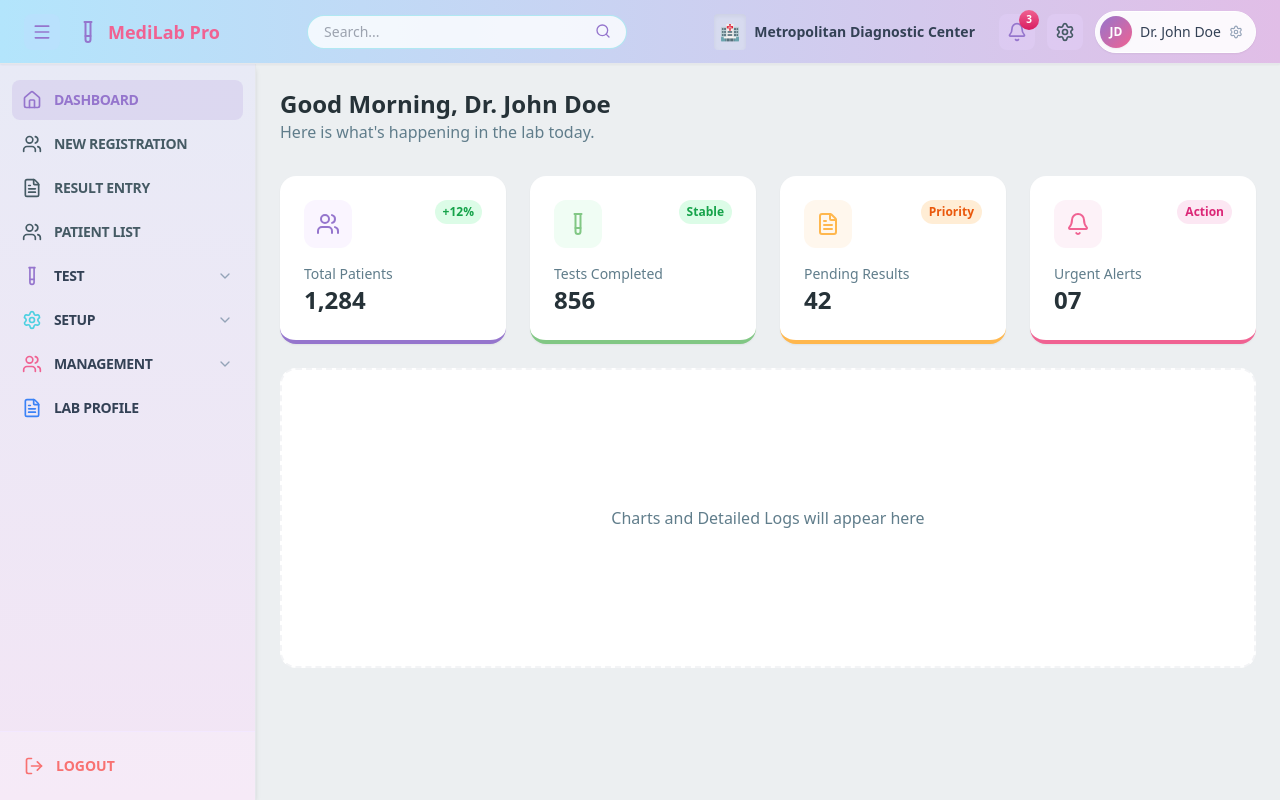
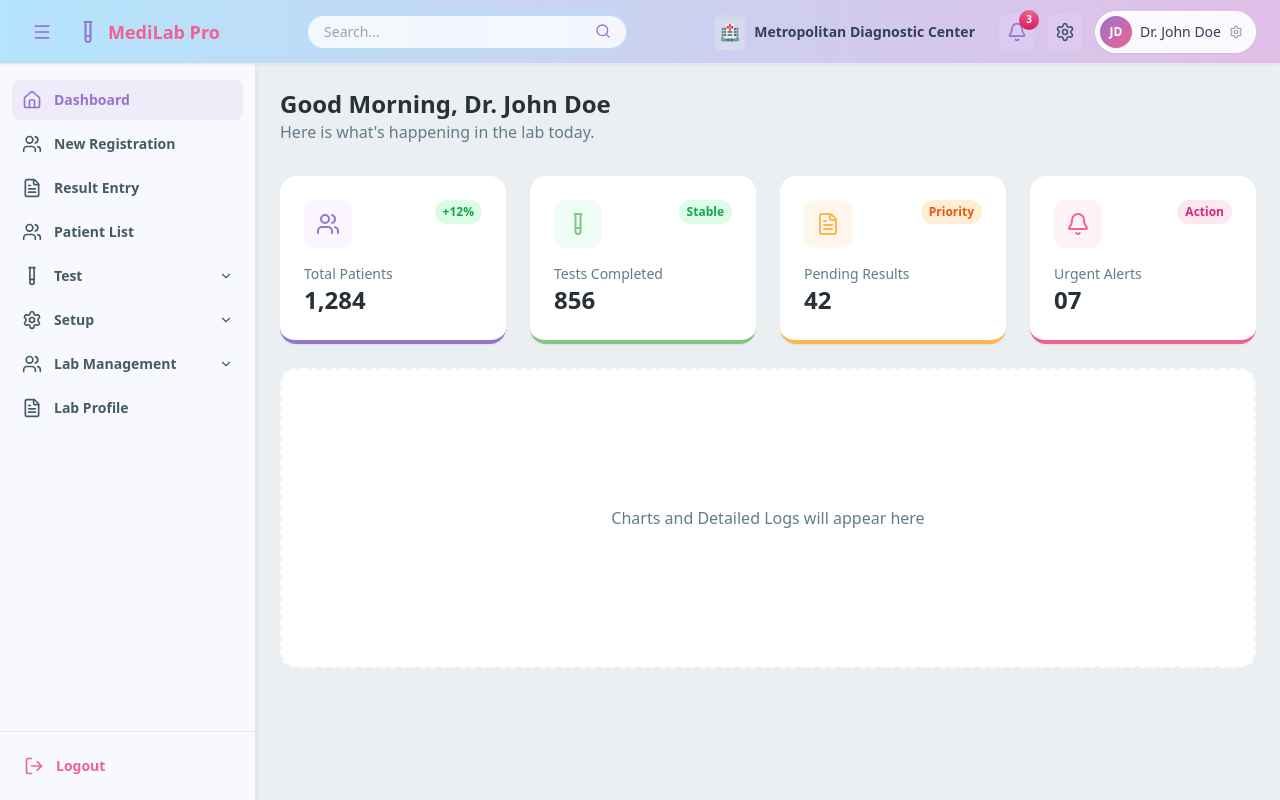
Before and after one commit to laleeth93-cyber/my-lab-app, a Next.js app: page / in a window 1280 px wide. Built offline with nearby package versions, Linux system fonts and the light colour scheme.

Commit message:
UI: Standardized sidebar icon colors and verified fixed positioning

```diff
--- a/app/page.tsx
+++ b/app/page.tsx
@@ -88,113 +88,105 @@ export default function Dashboard() {
         {/* BLOCK SIDEBAR OPEN */}
         <aside
           className={`${isSidebarOpen ? 'w-64' : 'w-20'} transition-all duration-300 flex flex-col shadow-md border-r bg-white sticky top-16 h-[calc(100vh-64px)] overflow-y-auto overflow-x-hidden z-40`}
-          style={{ background: 'linear-gradient(to bottom, #e8eaf6, #f3e5f5)' }} // Sidebar Gradient [cite: 22]
+          style={{ background: '#f8f9fe' }}
         >
           <nav className="flex-1 py-4">
             <ul className="space-y-1 px-3">
-              {/* Primary Links - Unified Brand Purple  */}
+
+              {/* ALL ICONS UNIFIED COLOR: #455a64 */}
+
+              {/* Dashboard - Highlighted with Purple Background when active */}
+              <li className={`flex items-center ${isSidebarOpen ? 'justify-start gap-3' : 'justify-center'} p-2.5 rounded-lg cursor-pointer transition-all hover:bg-purple-50`}
+                  style={{ backgroundColor: 'rgba(149, 117, 205, 0.1)', color: '#9575cd' }}>
+                <Home size={20} />
+                {isSidebarOpen && <span className="font-semibold text-sm whitespace-nowrap">Dashboard</span>}
+              </li>
+
+              {/* Standard Menu Items */}
               {[
-                { id: 'dash', icon: <Home size={20}/>, label: 'Dashboard', active: true },
                 { id: 'reg', icon: <Users size={20}/>, label: 'New Registration' },
                 { id: 'entry', icon: <FileText size={20}/>, label: 'Result Entry' },
                 { id: 'list', icon: <Users size={20}/>, label: 'Patient List' },
               ].map((item) => (
-                <li key={item.id} className={`flex items-center ${isSidebarOpen ? 'justify-start gap-3' : 'justify-center'} p-2.5 rounded-lg cursor-pointer transition-all hover:bg-white/50`}
-                    style={{
-                      color: item.active ? '#9575cd' : '#455a64',
-                      backgroundColor: item.active ? 'rgba(149, 117, 205, 0.15)' : ''
-                    }}>
+                <li key={item.id} className={`flex items-center ${isSidebarOpen ? 'justify-start gap-3' : 'justify-center'} p-2.5 rounded-lg cursor-pointer transition-all hover:bg-gray-50 text-[#455a64]`}>
                   <span className="flex-shrink-0">{item.icon}</span>
-                  {isSidebarOpen && <span className="font-semibold text-sm whitespace-nowrap uppercase tracking-tight">
-                    {item.label}
-                  </span>}
+                  {isSidebarOpen && <span className="font-semibold text-sm whitespace-nowrap">{item.label}</span>}
                 </li>
               ))}
 
-              {/* Collapsible Menu: Test (Purple Icon ) */}
+              {/* Dropdown: Test */}
               <div className="mt-1">
-                <li
-                  onClick={() => isSidebarOpen && setOpenMenus(prev => ({ ...prev, test: !prev.test }))}
-                  className={`flex items-center ${isSidebarOpen ? 'justify-between' : 'justify-center'} p-2.5 rounded-lg text-slate-700 font-semibold text-sm cursor-pointer hover:bg-white/50`}
+                <li onClick={() => isSidebarOpen && setOpenMenus(prev => ({ ...prev, test: !prev.test }))}
+                  className={`flex items-center ${isSidebarOpen ? 'justify-between' : 'justify-center'} p-2.5 rounded-lg text-[#455a64] font-semibold text-sm cursor-pointer hover:bg-gray-50`}
                 >
                   <div className="flex items-center gap-3">
-                    <TestTube size={20} className="text-[#9575cd] flex-shrink-0" />
-                    {isSidebarOpen && <span className="whitespace-nowrap uppercase tracking-tight">Test</span>}
+                    <TestTube size={20} className="flex-shrink-0" />
+                    {isSidebarOpen && <span className="whitespace-nowrap">Test</span>}
                   </div>
-                  {isSidebarOpen && (openMenus.test ? <ChevronUp size={16} className="text-slate-400" /> : <ChevronDown size={16} className="text-slate-400" />)}
+                  {isSidebarOpen && (openMenus.test ? <ChevronUp size={14} /> : <ChevronDown size={14} />)}
                 </li>
                 {isSidebarOpen && openMenus.test && (
-                  <ul className="ml-9 mt-1 space-y-1 border-l-2 border-purple-200">
+                  <ul className="ml-9 mt-1 space-y-1 border-l-2 border-gray-200">
                     {['Tests', 'Specimen & Formats', 'Parameters', 'Templates', 'Packages'].map((sub) => (
-                      <li key={sub} className="p-2 text-xs font-bold text-slate-500 hover:text-[#9575cd] hover:bg-white/40 rounded-r-lg cursor-pointer transition-colors pl-4 relative whitespace-nowrap uppercase">
-                        <span className="absolute left-0 top-1/2 -translate-y-1/2 w-2 h-[1px] bg-purple-200"></span>
-                        {sub}
-                      </li>
+                      <li key={sub} className="p-2 text-xs font-semibold text-slate-500 hover:text-[#9575cd] cursor-pointer pl-4 whitespace-nowrap">{sub}</li>
                     ))}
                   </ul>
                 )}
               </div>
 
-              {/* Collapsible Menu: Setup (Cyan Icon [cite: 6]) */}
+              {/* Dropdown: Setup */}
               <div className="mt-1">
-                <li
-                  onClick={() => isSidebarOpen && setOpenMenus(prev => ({ ...prev, setup: !prev.setup }))}
-                  className={`flex items-center ${isSidebarOpen ? 'justify-between' : 'justify-center'} p-2.5 rounded-lg text-slate-700 font-semibold text-sm cursor-pointer hover:bg-white/50`}
+                <li onClick={() => isSidebarOpen && setOpenMenus(prev => ({ ...prev, setup: !prev.setup }))}
+                  className={`flex items-center ${isSidebarOpen ? 'justify-between' : 'justify-center'} p-2.5 rounded-lg text-[#455a64] font-semibold text-sm cursor-pointer hover:bg-gray-50`}
                 >
                   <div className="flex items-center gap-3">
-                    <Settings size={20} className="text-[#4dd0e1] flex-shrink-0" />
-                    {isSidebarOpen && <span className="whitespace-nowrap uppercase tracking-tight">Setup</span>}
+                    <Settings size={20} className="flex-shrink-0" />
+                    {isSidebarOpen && <span className="whitespace-nowrap">Setup</span>}
                   </div>
-                  {isSidebarOpen && (openMenus.setup ? <ChevronUp size={16} className="text-slate-400" /> : <ChevronDown size={16} className="text-slate-400" />)}
+                  {isSidebarOpen && (openMenus.setup ? <ChevronUp size={14} /> : <ChevronDown size={14} />)}
                 </li>
                 {isSidebarOpen && openMenus.setup && (
-                  <ul className="ml-9 mt-1 space-y-1 border-l-2 border-cyan-200">
+                  <ul className="ml-9 mt-1 space-y-1 border-l-2 border-gray-200">
                     {['Reports', 'UOM', 'Multivalues', 'Vacutainer', 'Doctors', 'Department'].map((sub) => (
-                      <li key={sub} className="p-2 text-xs font-bold text-slate-500 hover:text-[#4dd0e1] hover:bg-white/40 rounded-r-lg cursor-pointer transition-colors pl-4 relative whitespace-nowrap uppercase">
-                        <span className="absolute left-0 top-1/2 -translate-y-1/2 w-2 h-[1px] bg-cyan-200"></span>
-                        {sub}
-                      </li>
+                      <li key={sub} className="p-2 text-xs font-semibold text-slate-500 hover:text-[#4dd0e1] cursor-pointer pl-4 whitespace-nowrap">{sub}</li>
                     ))}
                   </ul>
                 )}
               </div>
 
-              {/* Collapsible Menu: Lab Management (Pink Icon [cite: 8]) */}
+              {/* Dropdown: Lab Management */}
               <div className="mt-1">
-                <li
-                  onClick={() => isSidebarOpen && setOpenMenus(prev => ({ ...prev, mgmt: !prev.mgmt }))}
-                  className={`flex items-center ${isSidebarOpen ? 'justify-between' : 'justify-center'} p-2.5 rounded-lg text-slate-700 font-semibold text-sm cursor-pointer hover:bg-white/50`}
+                <li onClick={() => isSidebarOpen && setOpenMenus(prev => ({ ...prev, mgmt: !prev.mgmt }))}
+                  className={`flex items-center ${isSidebarOpen ? 'justify-between' : 'justify-center'} p-2.5 rounded-lg text-[#455a64] font-semibold text-sm cursor-pointer hover:bg-gray-50`}
                 >
                   <div className="flex items-center gap-3">
-                    <Users size={20} className="text-[#f06292] flex-shrink-0" />
-                    {isSidebarOpen && <span className="whitespace-nowrap uppercase tracking-tight">Management</span>}
+                    <Users size={20} className="flex-shrink-0" />
+                    {isSidebarOpen && <span className="whitespace-nowrap">Lab Management</span>}
                   </div>
-                  {isSidebarOpen && (openMenus.mgmt ? <ChevronUp size={16} className="text-slate-400" /> : <ChevronDown size={16} className="text-slate-400" />)}
+                  {isSidebarOpen && (openMenus.mgmt ? <ChevronUp size={14} /> : <ChevronDown size={14} />)}
                 </li>
                 {isSidebarOpen && openMenus.mgmt && (
-                  <ul className="ml-9 mt-1 space-y-1 border-l-2 border-pink-200">
+                  <ul className="ml-9 mt-1 space-y-1 border-l-2 border-gray-200">
                     {['Referral List', 'Manage Users', 'Processing Lab'].map((sub) => (
-                      <li key={sub} className="p-2 text-xs font-bold text-slate-500 hover:text-[#f06292] hover:bg-white/40 rounded-r-lg cursor-pointer transition-colors pl-4 relative whitespace-nowrap uppercase">
-                        <span className="absolute left-0 top-1/2 -translate-y-1/2 w-2 h-[1px] bg-pink-200"></span>
-                        {sub}
-                      </li>
+                      <li key={sub} className="p-2 text-xs font-semibold text-slate-500 hover:text-[#f06292] cursor-pointer pl-4 whitespace-nowrap">{sub}</li>
                     ))}
                   </ul>
                 )}
               </div>
 
               {/* Lab Profile */}
-              <li className={`flex items-center ${isSidebarOpen ? 'justify-start gap-3' : 'justify-center'} p-2.5 mt-1 rounded-lg cursor-pointer transition-all hover:bg-white/50 text-slate-700 font-semibold text-sm`}>
-                <FileText size={20} className="text-blue-500 flex-shrink-0" />
-                {isSidebarOpen && <span className="whitespace-nowrap uppercase tracking-tight">Lab Profile</span>}
+              <li className={`flex items-center ${isSidebarOpen ? 'justify-start gap-3' : 'justify-center'} p-2.5 mt-1 rounded-lg cursor-pointer transition-all hover:bg-gray-50 text-[#455a64] font-semibold text-sm`}>
+                <FileText size={20} className="flex-shrink-0" />
+                {isSidebarOpen && <span className="whitespace-nowrap">Lab Profile</span>}
               </li>
+
             </ul>
           </nav>
 
-          <div className="p-4 border-t border-purple-100 mt-auto bg-white/20">
-             <div className={`flex items-center ${isSidebarOpen ? 'justify-start gap-3' : 'justify-center'} p-2 rounded-lg cursor-pointer hover:bg-red-50 text-red-400`}>
+          <div className="p-4 border-t mt-auto">
+             <div className={`flex items-center ${isSidebarOpen ? 'justify-start gap-3' : 'justify-center'} p-2 rounded-lg cursor-pointer hover:bg-red-50 text-[#f06292]`}>
                <LogOut size={20} className="flex-shrink-0" />
-               {isSidebarOpen && <span className="text-sm font-bold whitespace-nowrap uppercase">Logout</span>}
+               {isSidebarOpen && <span className="text-sm font-bold whitespace-nowrap">Logout</span>}
              </div>
           </div>
         </aside>
```
